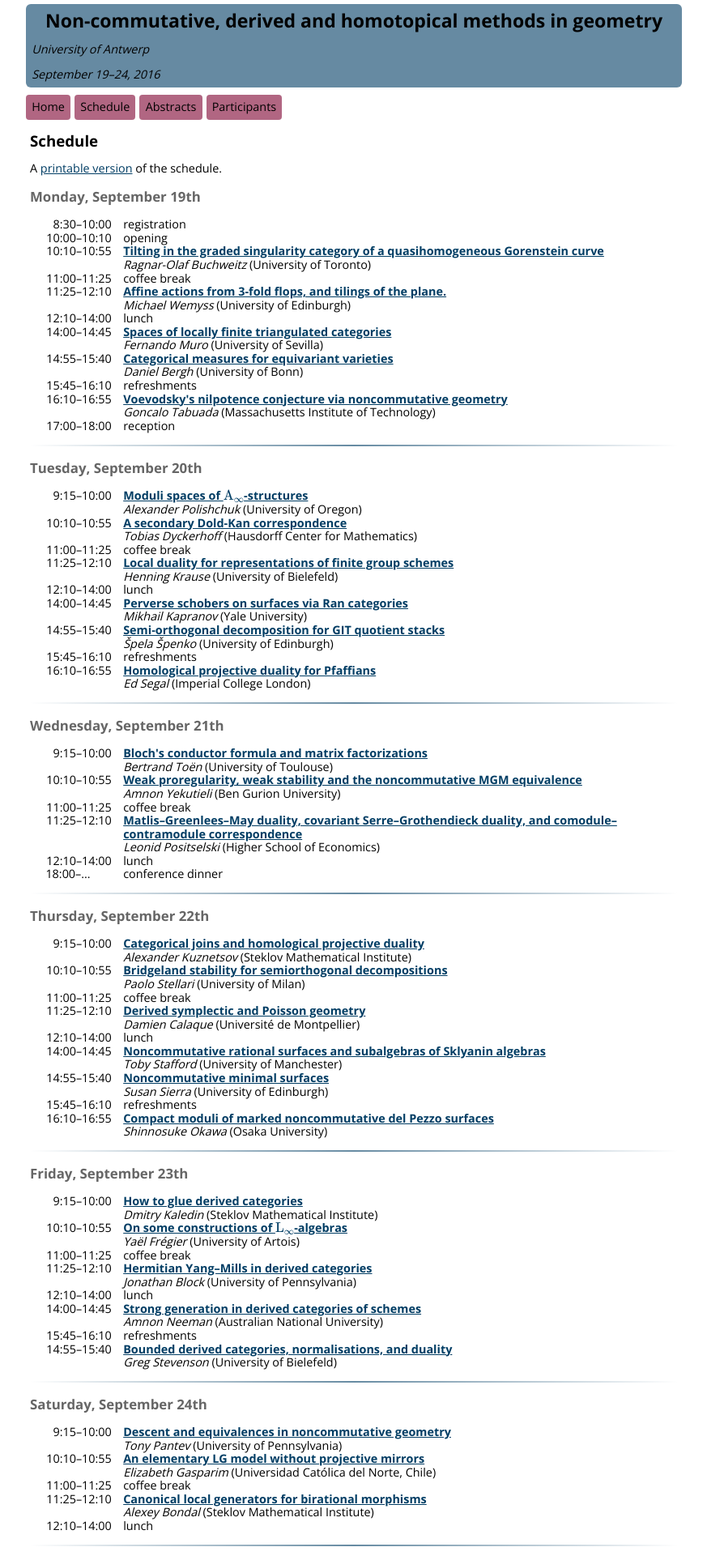
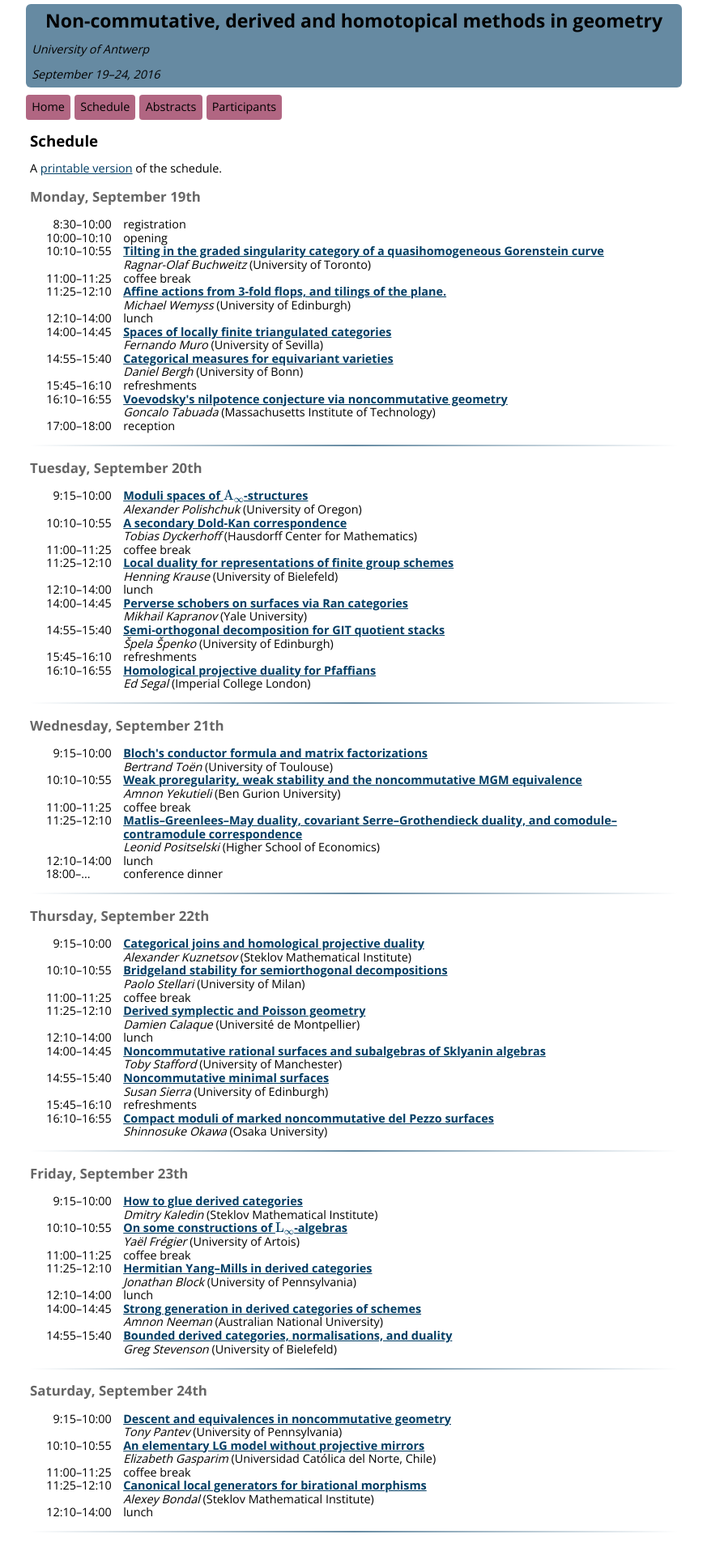
Before and after one commit to ncag-info/antwerp-2016, a Jekyll site: the page built from schedule.html, in a window 1280 px wide. Shown: the whole page at 81% size, without its empty margins (203-1076 px from the left). Built offline with Jekyll 4.4.1, drawn with Linux system fonts in a browser that asks for light colours; nearby versions of some CDN libraries; library files that are not in the unit come from our copies; formulas are drawn with MathJax 3.

Commit message:
Fixed a snafu in the schedule

```diff
--- a/_data/schedule.yml
+++ b/_data/schedule.yml
@@ -62,7 +62,6 @@
       { time: "11:25&ndash;12:10", talk: block },
       { time: "12:10&ndash;14:00", other: "lunch" },
       { time: "14:00&ndash;14:45", talk: neeman },
-      { time: "15:45&ndash;16:10", other: "refreshments" },
       { time: "14:55&ndash;15:40", talk: stevenson },
     ]
 
```
